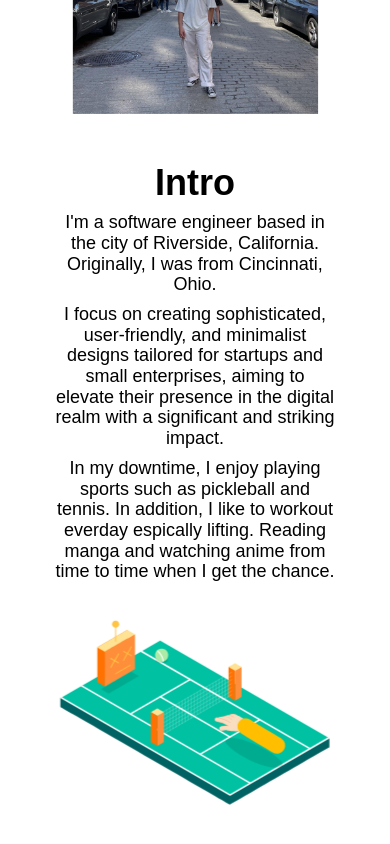
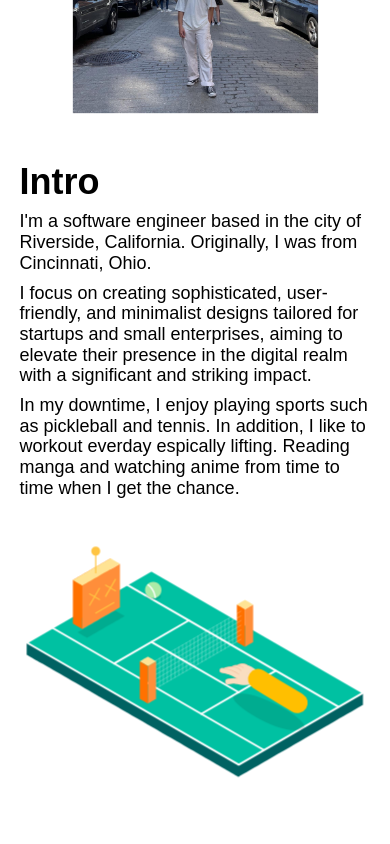
Before and after one commit to Howie315/portfolio-howie2, a React (Create React App) app: page / in a window 390 px wide. Shown: the part 1540-2384 px from the top of the page. Built offline with nearby package versions, Linux system fonts and the light colour scheme; a web font is replaced by a local one.

Commit message:
made about me lined up to the left

```diff
--- a/src/features/About/presentation/About.scss
+++ b/src/features/About/presentation/About.scss
@@ -38,8 +38,8 @@
         align-items: center; // Center-align items
 
         .about-text {
-          width: 80%;
-          text-align: center;
+          width: 100%;
+          text-align: left;
         }
 
         .about-image {
```
